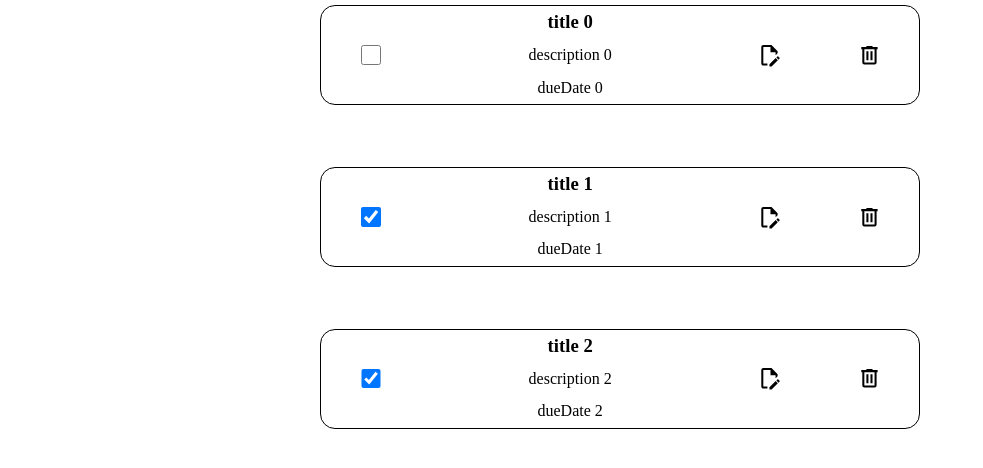
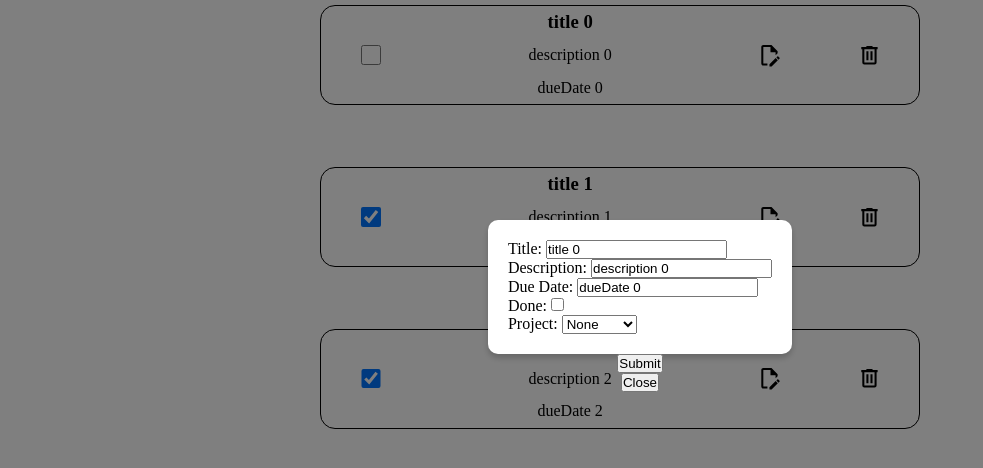
Before and after one commit to jacob-a-brown/odin-todo-list, a website built with webpack: page src/template.html in a window 1280 px wide. Both pictures are taken after a click on the icon 769 px from the left and 148 px from the top of the page. Shown: the part 94-562 px from the top of the page, without its empty margins (0-983 px from the left). Built offline with nearby package versions, Linux system fonts and the light colour scheme.

Commit message:
enable editing of todo items

```diff
--- a/src/dependencies/dom.js
+++ b/src/dependencies/dom.js
@@ -1,6 +1,6 @@
 // module to manipulate the DOM
 import { TODOS, deleteToDo } from "./todo.js";
-import { PROJECTS } from "./project.js";
+import { PROJECTS, getAllProjectNames } from "./project.js";
 
 function createSVGIcon(path, className) {
     const svgIcon = document.createElementNS("http://www.w3.org/2000/svg", "svg");
@@ -13,6 +13,19 @@ function createSVGIcon(path, className) {
     svgIcon.appendChild(svgPath);
 
     return svgIcon;
+}
+
+function createEditFormLine(_textContent, _id, _defaultValue) {
+    const editLabel = document.createElement("label");
+    editLabel.textContent = `${_textContent}: `;
+
+    const editInput = document.createElement("input");
+    editInput.id = _id;
+    editInput.type = "text";
+    editInput.value = _defaultValue;
+    editLabel.appendChild(editInput);
+
+    return editLabel;
 }
 
 const todoContainer = document.querySelector(".todo-container");
@@ -68,10 +81,99 @@ const populateToDos = (function () {
                 checkedButton.checked = item.checked;
             })
 
+            // the following event listeners alter the state of the item so need to refresh the display
+            todoEdit.addEventListener("click", function() {
+                // create new dialog with form to submit new information
+                // information should be pre-populated
+                const editDialog = document.createElement("div");
+                editDialog.className = "edit-dialog";
+
+                const editForm = document.createElement("form");
+                editForm.id = `edit-form-${item.id}`;
+
+                const titleEditLine = createEditFormLine("Title", "edit-title", item.title)
+                const descriptionEditLine = createEditFormLine("Description", "edit-description", item.description);
+                const dueDateEditLine = createEditFormLine("Due Date", "edit-due-date", item.dueDate);
+
+                const editCheckedLabel = document.createElement("label");
+                editCheckedLabel.textContent = "Done: ";
+                const editChecked = document.createElement("input");
+                editChecked.type = "checkbox";
+                editChecked.checked = item.checked;
+                editChecked.id = "edit-checked";
+                editCheckedLabel.appendChild(editChecked);
+
+
+                const projectEditLabel = document.createElement("label");
+                const projectEditSelect = document.createElement("select");
+                projectEditLabel.textContent = "Project: "
+                projectEditSelect.id = "edit-project";
+
+                // add a null option for projects
+                const nullOption = document.createElement("option");
+                nullOption.value = "null";
+                nullOption.text = "None";
+                projectEditSelect.appendChild(nullOption);
+
+                const projectOptions = getAllProjectNames();
+                projectOptions.forEach(p => {
+                    const option = document.createElement("option");
+                    option.value = p;
+                    option.text = p;
+                    projectEditSelect.appendChild(option);
+                })
+                projectEditLabel.appendChild(projectEditSelect);
+
+                editForm.appendChild(titleEditLine);
+                editForm.appendChild(descriptionEditLine);
+                editForm.appendChild(dueDateEditLine);
+                editForm.appendChild(editCheckedLabel);
+                editForm.appendChild(projectEditLabel);
+
+                // create submit button
+                const submitButton = document.createElement("button");
+                submitButton.textContent = "Submit";
+                submitButton.type = "submit";
+                submitButton.setAttribute("form", editForm.id);
+
+                editForm.addEventListener("submit", function(e){
+                    e.preventDefault();
+
+                    const titleInput = document.getElementById("edit-title");
+                    const descriptionInput = document.getElementById("edit-description");
+                    const dueDateInput = document.getElementById("edit-due-date");
+                    const checkedInput = document.getElementById("edit-checked");
+                    const projectInput = document.getElementById("edit-project");
+
+                    item.title = titleInput.value;
+                    item.description = descriptionInput.value;
+                    item.dueDate = dueDateInput.value;
+                    item.checked = checkedInput.checked;
+                    item.project = projectInput.value === "null" ? null : projectInput.value;
+
+                    editDialog.remove();
+                    displayByFilter(filterParam, filterValue);
+
+                })
+
+                // Create close button
+                const closeBtn = document.createElement("button");
+                closeBtn.textContent = "Close";
+                closeBtn.addEventListener("click", function() {
+                    editDialog.remove();
+                });
+
+                editDialog.appendChild(editForm);
+                editDialog.appendChild(submitButton);
+                editDialog.appendChild(closeBtn);
+                todoContainer.appendChild(editDialog);
+            });
+
+
             todoDelete.addEventListener("click", function() {
                 deleteToDo(item.id);
                 displayByFilter(filterParam, filterValue);
-            })
+            });
 
             toDoDiv.appendChild(checkedButton);
             toDoDiv.appendChild(todoTitle);
@@ -82,7 +184,6 @@ const populateToDos = (function () {
             todoContainer.appendChild(toDoDiv);
         })
     }
-
 
     const displayAll = function () {
          displayByFilter();
--- a/src/dependencies/project.js
+++ b/src/dependencies/project.js
@@ -36,10 +36,15 @@ const getProject = function(name) {
     return PROJECTS.find((p) => p.name === name);
 }
 
+const getAllProjectNames = function() {
+    const allProjectNames = PROJECTS.map((p) => p.name);
+    return allProjectNames;
+}
+
 const projectExists = function(name) {
     return getProject(name) !== undefined;
 }
 
 
 
-export { ProjectItem, addProject, getProject, projectExists, PROJECTS }
+export { ProjectItem, addProject, getProject, getAllProjectNames, projectExists, PROJECTS }
--- a/src/style.css
+++ b/src/style.css
@@ -67,6 +67,31 @@
     fill: grey;
 }
 
+.edit-dialog {
+    position: fixed;
+    top: 0;
+    left: 0;
+    width: 100%;
+    height: 100%;
+    background: rgba(0, 0, 0, 0.5);
+    display: flex;
+    flex-direction: column;
+    align-items: center;
+    justify-content: center;
+    z-index: 1000;
+}
+
+.edit-dialog form {
+    background: white;
+    padding: 20px;
+    border-radius: 10px;
+    box-shadow: 0 4px 6px rgba(0, 0, 0, 0.2);
+    display: flex;
+    flex-direction: column;
+    align-items: flex-start;
+    justify-content: center;
+}
+
 .todo-delete {
     grid-column: 4 / 5;
     grid-row: 1 / -1;
```
